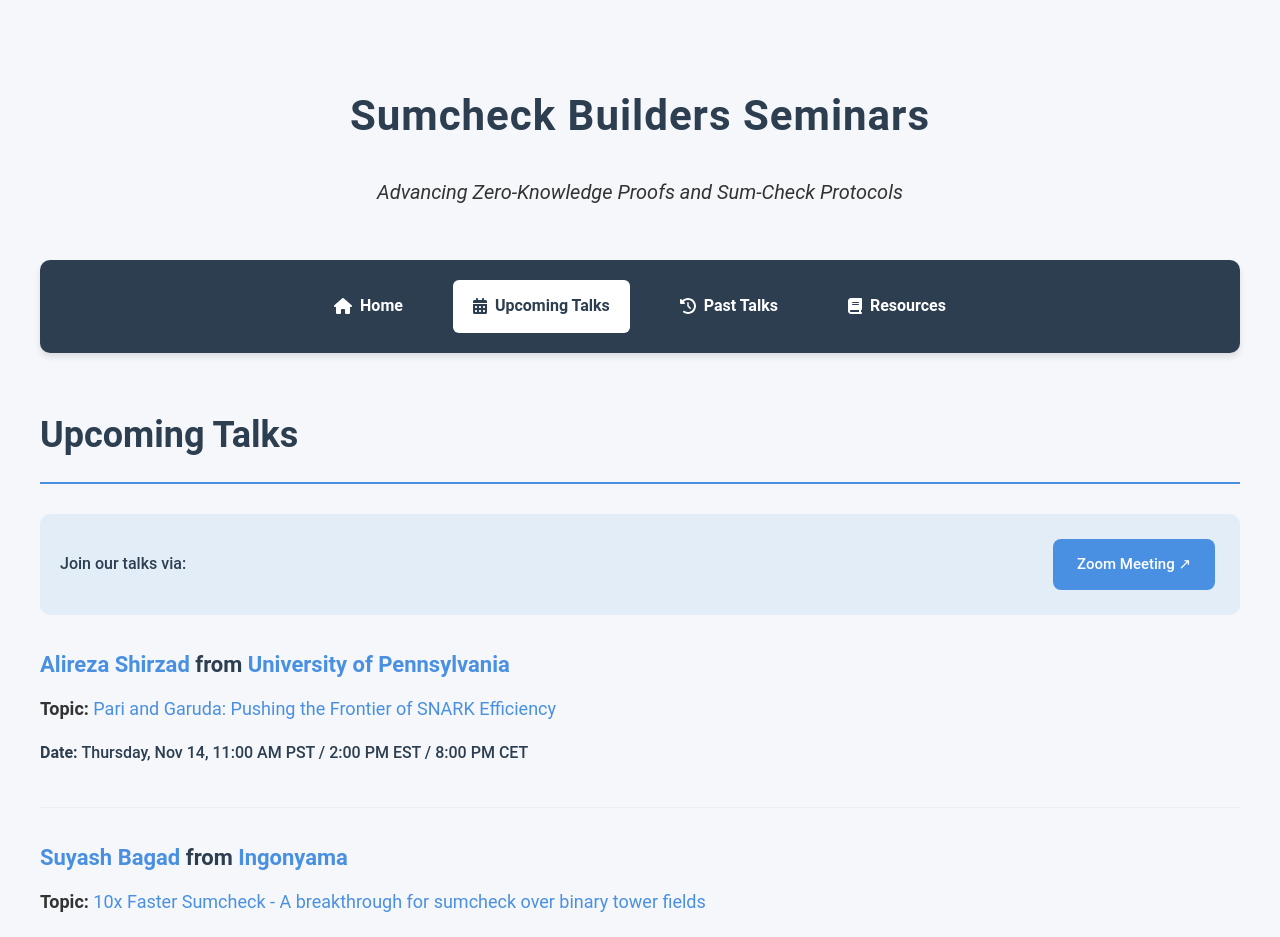
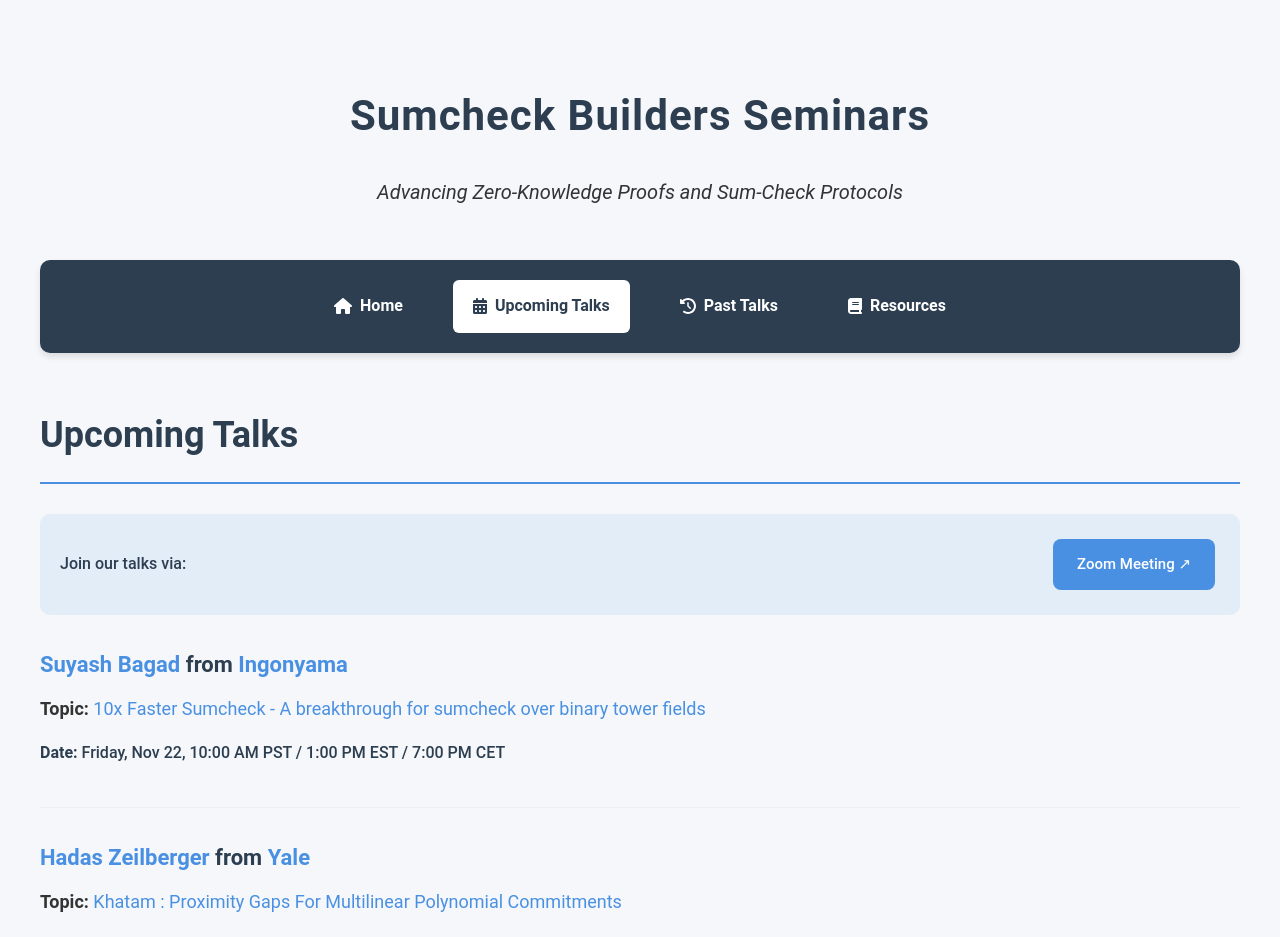
Before and after one commit to PolyhedraZK/sumcheck-builders, a React (Create React App) app in the folder sumcheck-builders-react/: page /upcoming in a window 1280 px wide. Shown: the top 937 px of the page. Built offline with nearby package versions, Linux system fonts and the light colour scheme.

Commit message:
update talks

```diff
--- a/sumcheck-builders-react/src/data/talks.js
+++ b/sumcheck-builders-react/src/data/talks.js
@@ -1,4 +1,37 @@
 export const upcomingTalks = [
+  {
+    id: "10x-faster-sumcheck-2024",
+    speaker: {
+      name: "Suyash Bagad",
+      personalWebsite: "https://www.ingonyama.com/authors/suyash-bagad",
+      affiliation: {
+        name: "Ingonyama",
+        website: "https://www.ingonyama.com/"
+      }
+    },
+    topic: "10x Faster Sumcheck - A breakthrough for sumcheck over binary tower fields",
+    topicLink: "#",
+    date: "Friday, Nov 22, 10:00 AM PST / 1:00 PM EST / 7:00 PM CET",
+    bio: "Suyash is a researcher at Ingonyama, working on algorithms to accelerate proof generation. He previously was a cryptography engineer at Aztec.",
+    abstract: "Sumcheck has become the new bottleneck for a SNARK prover when working over towers of Binary fields, especially with the emergence of fast commitment schemes like Binius. We devise a novel algorithm based on the Toom-Cook multiplication technique to accelerate the sumcheck prover by atleast an order of magnitude.\n\nIn this talk, we will dive into the details of our algorithm and discuss some encouraging results with our implementation. Our techniques also apply to the sumcheck more generally in case when the witness magnitude is \"small\"."
+  },
+  {
+    id: "Khatam",
+    speaker: {
+      name: "Hadas Zeilberger",
+      personalWebsite: "https://www.hadasze.me/",
+      affiliation: {
+        name: "Yale",
+        website: "https://sites.google.com/view/yacl"
+      }
+    },
+    topic: "Khatam : Proximity Gaps For Multilinear Polynomial Commitments",
+    topicLink: "#",
+    date: "Friday, Dec 13, 10:00 AM PST / 1:00 PM EST / 7:00 PM CET",
+  }
+];
+
+export const pastTalks = [
   {
     id: "pari-and-garuda-2024",
     speaker: {
@@ -15,25 +48,6 @@ export const upcomingTalks = [
     bio: "Alireza Shirzad is a first-year PhD student at Penn advised by Dr. Pratyush Mishra. He is primarily interested in designing proof systems and SNARKs. Before coming to Penn, He obtained his Master's degree in Secure communications and Cryptography in 2023 and a bachelor's degree in Electrical Engineering in 2021 from Sharif University of Technology.",
     abstract: "SNARKs are powerful cryptographic primitives that allow a prover to produce a succinct proof of a computation. Two key goals of SNARK research are to minimize the size of the proof and to minimize the time required to generate the proof. In this work, we present new SNARK constructions that push the frontier on both of these goals.\n\nOur first construction, Pari, is a SNARK that achieves the smallest proof size amongst *all* known SNARKs. Specifically, Pari achieves a proof size of just two group elements and two field elements, which, when instantiated with the BLS12-381 curve, totals just 160 bytes, smaller than that of Groth16 [Groth, EUROCRYPT '16] and Polymath [Lipmaa, CRYPTO '24].\n\nOur second construction, Garuda, is a SNARK that reduces proof generation time by supporting, for the first time, arbitrary \"custom\" gates and *free* linear gates. To demonstrate Garuda's performance, we implement and evaluate it, and show that it provides significant prover-time savings compared to both the state-of-the-art SNARKs (Groth16 and HyperPlonk [EUROCRYPT '22])\n\nBoth constructions rely on a new cryptographic primitive: \"equifficient\" polynomial commitment schemes that enforce that committed polynomials have the same representation in particular bases. We provide both rigorous security definitions for this primitive as well as efficient constructions for univariate and multilinear polynomials."
   },
-  {
-    id: "10x-faster-sumcheck-2024",
-    speaker: {
-      name: "Suyash Bagad",
-      personalWebsite: "https://www.ingonyama.com/authors/suyash-bagad",
-      affiliation: {
-        name: "Ingonyama",
-        website: "https://www.ingonyama.com/"
-      }
-    },
-    topic: "10x Faster Sumcheck - A breakthrough for sumcheck over binary tower fields",
-    topicLink: "#",
-    date: "Friday, Nov 22, 10:00 AM PST / 1:00 PM EST / 7:00 PM CET",
-    bio: "Suyash is a researcher at Ingonyama, working on algorithms to accelerate proof generation. He previously was a cryptography engineer at Aztec.",
-    abstract: "Sumcheck has become the new bottleneck for a SNARK prover when working over towers of Binary fields, especially with the emergence of fast commitment schemes like Binius. We devise a novel algorithm based on the Toom-Cook multiplication technique to accelerate the sumcheck prover by atleast an order of magnitude.\n\nIn this talk, we will dive into the details of our algorithm and discuss some encouraging results with our implementation. Our techniques also apply to the sumcheck more generally in case when the witness magnitude is \"small\"."
-  }
-];
-
-export const pastTalks = [
   {
     id: "whir-rs-proximity-testing",
     speaker: {
```
